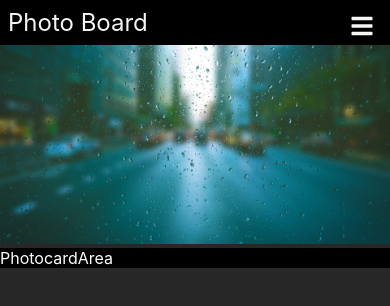
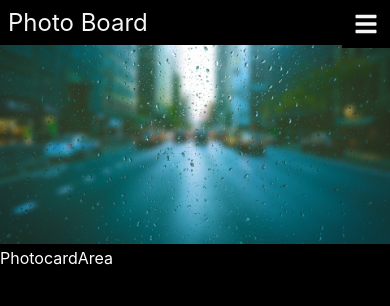
Before and after one commit to lawrence-yoon/photo-board, a React (Create React App) app: page / in a window 390 px wide. Shown: the top 306 px of the page. Built offline with nearby package versions, Linux system fonts and the light colour scheme.

Commit message:
add burger toggle functionality

```diff
--- a/src/App.css
+++ b/src/App.css
@@ -7,7 +7,7 @@
 }
 
 html {
-  background-color:#272727;
+  background-color:black;
 }
 
 header {
@@ -53,7 +53,7 @@ body {
 .navbar-links a{
   text-decoration: none;
   color: whitesmoke;
-  padding: 1rem;
+  padding: 13.5px 16px;
   display: block
 }
 
@@ -64,11 +64,14 @@ body {
 .burger-toggle {
   position: absolute;
   display: none;
-  top: 14px;
-  right: 16px;
+  top: 0;
+  right: 0;
   text-decoration: none;
   color: whitesmoke;
+  background-color: black;
   font-size: 1.5rem;
+  border: 0;
+  padding: 0.75rem;
 }
 
 .header-image {
@@ -78,13 +81,12 @@ body {
 .card-area {
   margin:0;
   padding:0;
-  background-color: black;
   color: white;
 }
 
 @media (max-width: 629px) {
   .burger-toggle {
-    display: flex
+    display: flex;
   }
   .navbar-links {
     display: none;
@@ -102,8 +104,9 @@ body {
   .navbar-links a{
     padding: 0.25rem 1rem
   }
-/*need to figure out how to toggle this with react state hooks*/
+/* need to figure out how to toggle this with react state hooks*/
   .navbar-links.active {
-    display: flex
+    display: flex;
+/* i want to rotate this burger menu, 90 degrees with animation when active */
   }
 }
--- a/src/components/Navbar.jsx
+++ b/src/components/Navbar.jsx
@@ -1,13 +1,24 @@
-import React from 'react'
-import {FaSearch, FaUserAstronaut, FaBars} from 'react-icons/fa'
+import React, {useState} from 'react'
+import {FaUserAstronaut, FaBars} from 'react-icons/fa'
 import {SiPexels, SiPixabay, SiUnsplash} from 'react-icons/si'
 
 function Navbar() {
+    const [burgerToggle, setBurgerToggle] = useState(false)
+    const navbarLinks = document.getElementsByClassName('navbar-links')[0]
+    const toggleHandler = function(){
+        if(!burgerToggle){
+            navbarLinks.classList.toggle('active')
+            setBurgerToggle(true)
+        }   else{
+            navbarLinks.classList.toggle('active')
+            setBurgerToggle(false)
+        }
+    }
   return (
     <>
         <nav className='navbar'>
             <div className='app-title'><a href='#'>Photo Board</a></div>
-            <a href="#" className='burger-toggle'><FaBars/></a>
+            <button className='burger-toggle' onClick={toggleHandler}><FaBars/></button>
             <div className='navbar-links'>
                 <ul>
                     <li><a href='https://pixabay.com/'><SiPixabay/> Pixabay</a></li>
```
